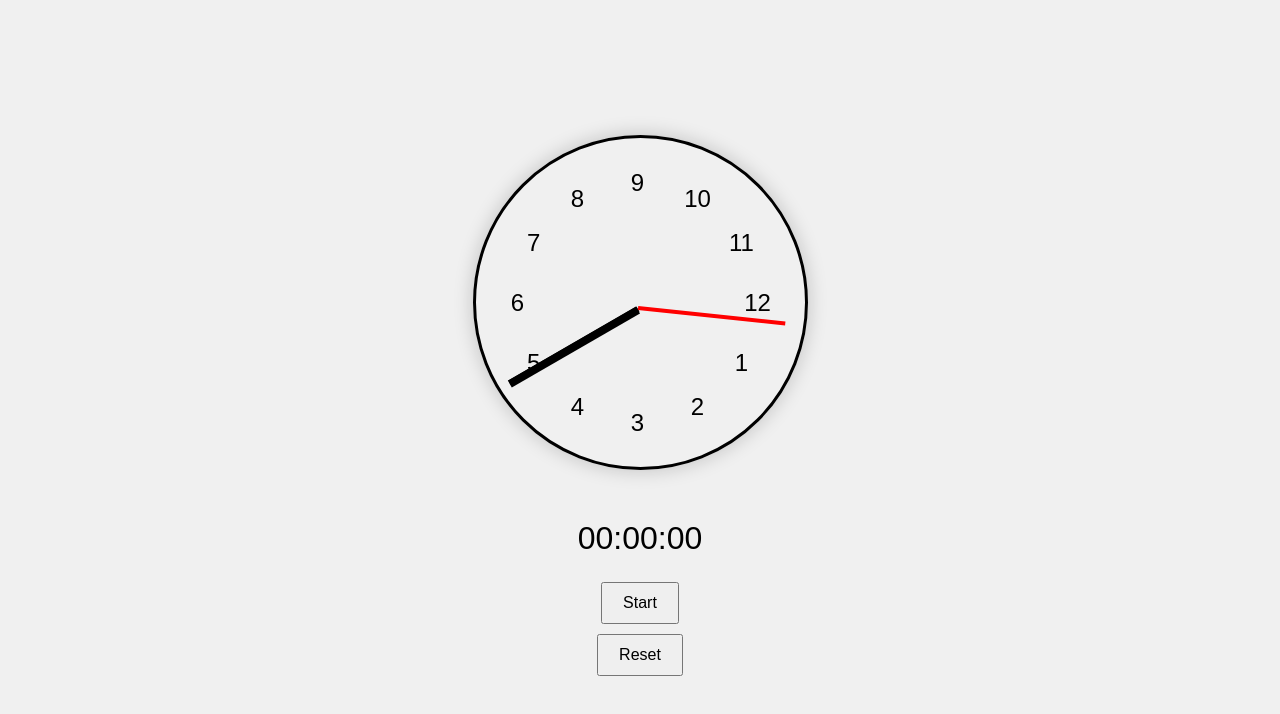
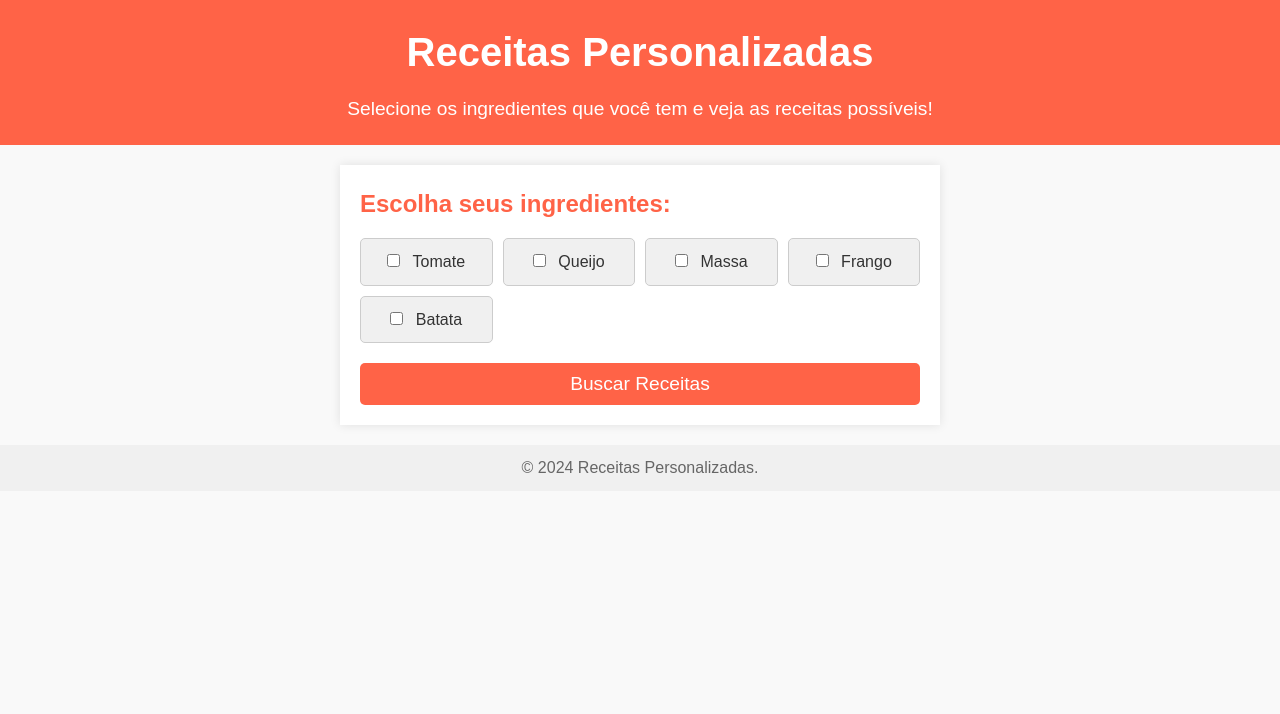
Before and after one commit to wilIiamRosa/iaImagen, a plain HTML site: page index.html in a window 1280 px wide. Drawn offline with Linux system fonts and the light colour scheme; a script that the page names is missing.

Commit message:
sitereceita

```diff
--- a/css/style.css
+++ /dev/null
@@ -1,77 +0,0 @@
-body {
-    display: flex;
-    justify-content: center;
-    align-items: center;
-    flex-direction: column;
-    height: 100vh;
-    background: #f0f0f0;
-    font-family: Arial, sans-serif;
-}
-
-.clock {
-    margin-bottom: 50px;
-}
-
-.clock-face {
-    width: 265px;
-    height: 265px;
-    border: 3px solid black;
-    border-radius: 50%;
-    position: relative;
-    padding: 2rem;
-    box-shadow: 0 0 20px rgba(0, 0, 0, 0.2);
-}
-
-.number {
-    position: absolute;
-    font-size: 24px;
-    text-align: center;
-    width: 260px;
-    bottom: 150px;
-}
-
-.hand {
-    width: 45%;
-    height: 6px;
-    background: black;
-    position: absolute;
-    top: 51%;
-    left: 27%;
-    transform-origin: 100%;
-    transform: translateX(-50%) rotate(90deg);
-    transition: all 0.05s;
-    transition-timing-function: cubic-bezier(0.1, 2.7, 0.58, 1);
-}
-
-.hour-hand {
-    height: 8px;
-    background: black;
-}
-
-.minute-hand {
-    height: 6px;
-    background: black;
-}
-
-.second-hand {
-    height: 4px;
-    background: red;
-}
-
-.stopwatch {
-    display: flex;
-    flex-direction: column;
-    align-items: center;
-}
-
-#display {
-    font-size: 2rem;
-    margin-bottom: 20px;
-}
-
-button {
-    padding: 10px 20px;
-    font-size: 1rem;
-    margin: 5px;
-    cursor: pointer;
-}
--- /dev/null
+++ b/css/styles.css
@@ -0,0 +1,86 @@
+* {
+    margin: 0;
+    padding: 0;
+    box-sizing: border-box;
+}
+
+body {
+    font-family: Arial, sans-serif;
+    background-color: #f9f9f9;
+    color: #333;
+    line-height: 1.6;
+}
+
+header {
+    background-color: #ff6347;
+    color: white;
+    padding: 20px;
+    text-align: center;
+}
+
+header h1 {
+    font-size: 2.5rem;
+    margin-bottom: 10px;
+}
+
+header p {
+    font-size: 1.2rem;
+}
+
+.form-section {
+    margin: 20px auto;
+    padding: 20px;
+    max-width: 600px;
+    background-color: #fff;
+    box-shadow: 0 0 10px rgba(0, 0, 0, 0.1);
+}
+
+.form-section h2 {
+    margin-bottom: 15px;
+    color: #ff6347;
+}
+
+.ingredient-list {
+    display: grid;
+    grid-template-columns: repeat(auto-fill, minmax(120px, 1fr));
+    gap: 10px;
+    margin-bottom: 20px;
+}
+
+.ingredient-list label {
+    background-color: #f0f0f0;
+    padding: 10px;
+    border-radius: 5px;
+    text-align: center;
+    cursor: pointer;
+    border: 1px solid #ccc;
+}
+
+.ingredient-list input {
+    margin-right: 8px;
+}
+
+button {
+    display: block;
+    width: 100%;
+    padding: 10px;
+    background-color: #ff6347;
+    color: white;
+    border: none;
+    border-radius: 5px;
+    font-size: 1.2rem;
+    cursor: pointer;
+    transition: background-color 0.3s;
+}
+
+button:hover {
+    background-color: #ff4500;
+}
+
+footer {
+    text-align: center;
+    margin-top: 20px;
+    padding: 10px;
+    background-color: #f0f0f0;
+    color: #666;
+}
--- a/index.html
+++ b/index.html
@@ -1,36 +1,53 @@
 <!DOCTYPE html>
-<html lang="pt-BR">
+<html lang="pt-br">
 <head>
     <meta charset="UTF-8">
     <meta name="viewport" content="width=device-width, initial-scale=1.0">
-    <title>Relógio com Horário de Brasília e Cronômetro</title>
-    <link rel="stylesheet" href="css/style.css">
+    <meta http-equiv="X-UA-Compatible" content="IE=edge">
+    <title>Receitas Personalizadas</title>
+    <link rel="stylesheet" href="css/styles.css">
 </head>
 <body>
-    <div class="clock">
-        <div class="clock-face">
-            <div class="number" style="transform: rotate(30deg) translate(120px) rotate(-30deg);">1</div>
-            <div class="number" style="transform: rotate(60deg) translate(120px) rotate(-60deg);">2</div>
-            <div class="number" style="transform: rotate(90deg) translate(120px) rotate(-90deg);">3</div>
-            <div class="number" style="transform: rotate(120deg) translate(120px) rotate(-120deg);">4</div>
-            <div class="number" style="transform: rotate(150deg) translate(120px) rotate(-150deg);">5</div>
-            <div class="number" style="transform: rotate(180deg) translate(120px) rotate(-180deg);">6</div>
-            <div class="number" style="transform: rotate(210deg) translate(120px) rotate(-210deg);">7</div>
-            <div class="number" style="transform: rotate(240deg) translate(120px) rotate(-240deg);">8</div>
-            <div class="number" style="transform: rotate(270deg) translate(120px) rotate(-270deg);">9</div>
-            <div class="number" style="transform: rotate(300deg) translate(120px) rotate(-300deg);">10</div>
-            <div class="number" style="transform: rotate(330deg) translate(120px) rotate(-330deg);">11</div>
-            <div class="number" style="transform: rotate(0deg) translate(120px) rotate(0deg);">12</div>
-            <div class="hand hour-hand"></div>
-            <div class="hand minute-hand"></div>
-            <div class="hand second-hand"></div>
-        </div>
-    </div>
-    <div class="stopwatch">
-        <div id="display">00:00:00</div>
-        <button id="startStop">Start</button>
-        <button id="reset">Reset</button>
-    </div>
+    <header>
+        <h1>Receitas Personalizadas</h1>
+        <p>Selecione os ingredientes que você tem e veja as receitas possíveis!</p>
+    </header>
+
+    <section class="form-section">
+        <form id="ingredientForm">
+            <h2>Escolha seus ingredientes:</h2>
+            <div class="ingredient-list">
+                <label>
+                    <input type="checkbox" name="ingredients" value="tomate">
+                    Tomate
+                </label>
+                <label>
+                    <input type="checkbox" name="ingredients" value="queijo">
+                    Queijo
+                </label>
+                <label>
+                    <input type="checkbox" name="ingredients" value="massa">
+                    Massa
+                </label>
+                <label>
+                    <input type="checkbox" name="ingredients" value="frango">
+                    Frango
+                </label>
+                <label>
+                    <input type="checkbox" name="ingredients" value="batata">
+                    Batata
+                </label>
+                <!-- Adicione mais ingredientes aqui -->
+            </div>
+
+            <button type="submit">Buscar Receitas</button>
+        </form>
+    </section>
+
+    <footer>
+        <p>&copy; 2024 Receitas Personalizadas.</p>
+    </footer>
+
     <script src="javascript/script.js"></script>
 </body>
 </html>
--- a/javascript/script.js
+++ /dev/null
@@ -1,70 +0,0 @@
-function updateClock() {
-    const clock = document.querySelector('.clock');
-    const hourHand = clock.querySelector('.hour-hand');
-    const minuteHand = clock.querySelector('.minute-hand');
-    const secondHand = clock.querySelector('.second-hand');
-
-    const now = new Date();
-    const hours = (now.getUTCHours() - 3 + 24) % 24; // Ajuste para horário de Brasília (UTC-3)
-    const minutes = now.getUTCMinutes();
-    const seconds = now.getUTCSeconds();
-
-    const hoursDegrees = ((hours / 12) * 360) + 90;
-    const minutesDegrees = ((minutes / 60) * 360) + 90;
-    const secondsDegrees = ((seconds / 60) * 360) + 90;
-
-    hourHand.style.transform = `translateX(-50%) rotate(${hoursDegrees}deg)`;
-    minuteHand.style.transform = `translateX(-50%) rotate(${minutesDegrees}deg)`;
-    secondHand.style.transform = `translateX(-50%) rotate(${secondsDegrees}deg)`;
-}
-
-setInterval(updateClock, 1000);
-updateClock();
-
-// Cronômetro
-let startTime;
-let updatedTime;
-let difference;
-let tInterval;
-let running = false;
-
-const startStopButton = document.getElementById('startStop');
-const resetButton = document.getElementById('reset');
-const display = document.getElementById('display');
-
-function startStop() {
-    if (!running) {
-        startTime = new Date().getTime();
-        tInterval = setInterval(updateStopwatch, 1000);
-        startStopButton.textContent = 'Stop';
-        running = true;
-    } else {
-        clearInterval(tInterval);
-        startStopButton.textContent = 'Start';
-        running = false;
-    }
-}
-
-function reset() {
-    clearInterval(tInterval);
-    display.textContent = '00:00:00';
-    startStopButton.textContent = 'Start';
-    running = false;
-}
-
-function updateStopwatch() {
-    updatedTime = new Date().getTime();
-    difference = updatedTime - startTime;
-
-    const hours = Math.floor((difference % (1000 * 60 * 60 * 24)) / (1000 * 60 * 60));
-    const minutes = Math.floor((difference % (1000 * 60 * 60)) / (1000 * 60));
-    const seconds = Math.floor((difference % (1000 * 60)) / 1000);
-
-    display.textContent =
-        (hours < 10 ? '0' + hours : hours) + ':' +
-        (minutes < 10 ? '0' + minutes : minutes) + ':' +
-        (seconds < 10 ? '0' + seconds : seconds);
-}
-
-startStopButton.addEventListener('click', startStop);
-resetButton.addEventListener('click', reset);
```
